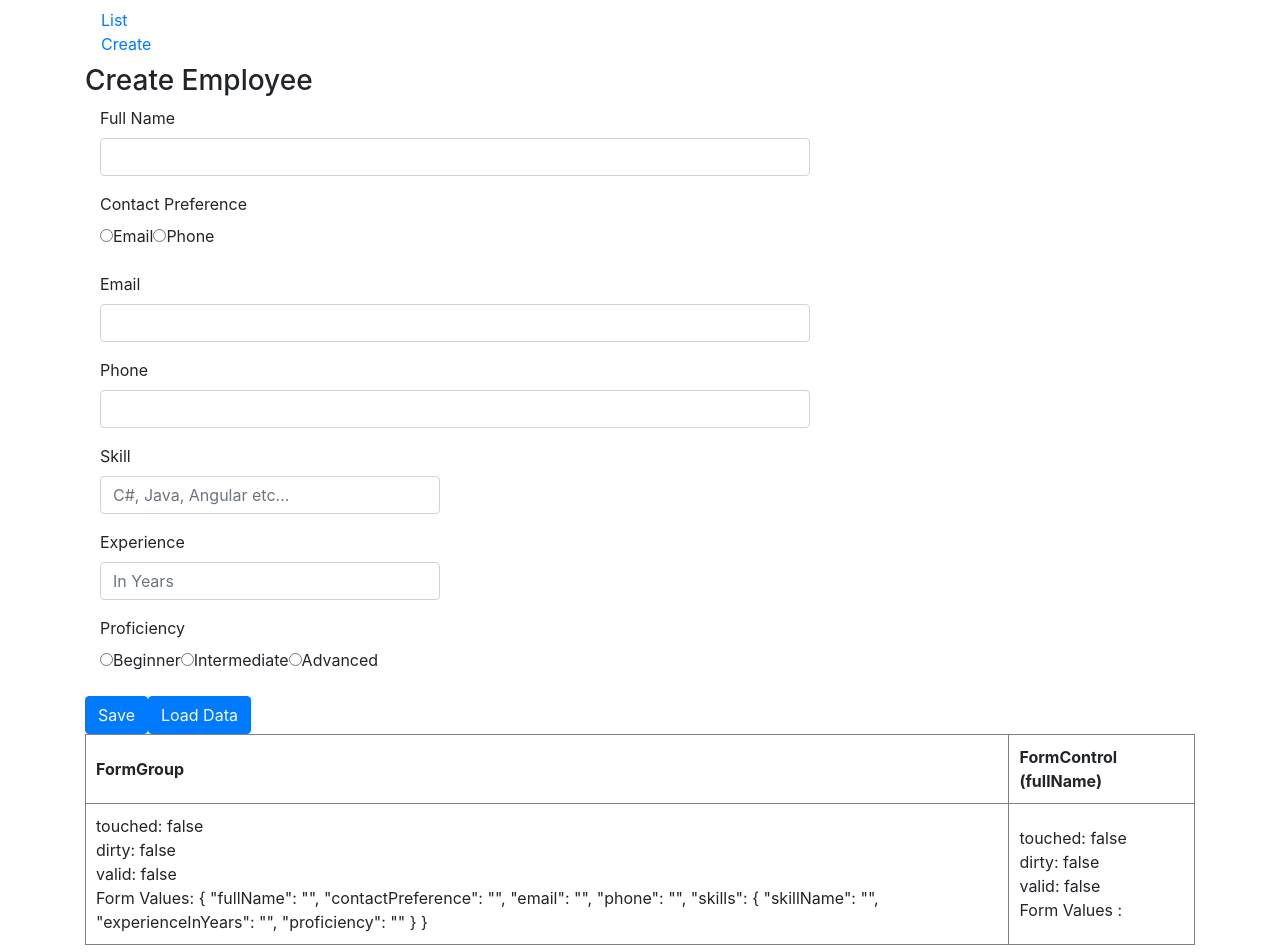
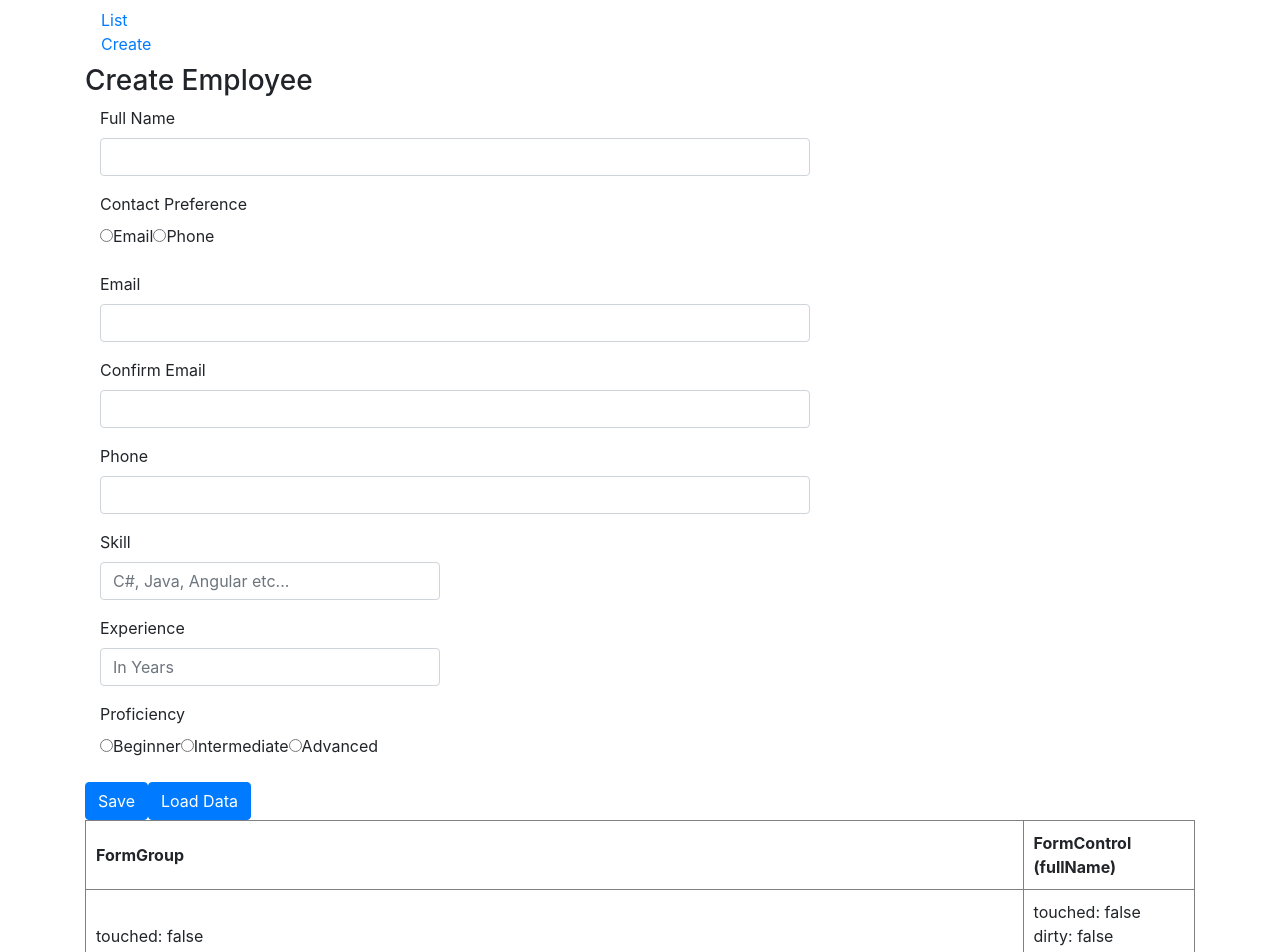
Before and after one commit to janeil/Angular6Project, an Angular app: page /create in a window 1280 px wide. Shown: the top 952 px of the page. Built offline with nearby package versions, Linux system fonts and the light colour scheme.

Commit message:
Video 19

```diff
--- a/src/app/employee/create-employee.component.html
+++ b/src/app/employee/create-employee.component.html
@@ -8,7 +8,8 @@
       <div class="form-group" [ngClass]="{'has-error' : formErrors.fullName}">
         <label class="col-sm-2 control-label" for="fullName">Full Name</label>
         <div class="col-sm-8">
-            <input id="fullName" type="text" class="form-control" formControlName="fullName" (blur) = "logValidationErrors()">
+          <input id="fullName" type="text" class="form-control" formControlName="fullName"
+            (blur)="logValidationErrors()">
           <span class="help-block" *ngIf="formErrors.fullName">
             {{formErrors.fullName}}
           </span>
@@ -32,20 +33,33 @@
               </div> -->
       </div>
 
+      <div formGroupName="emailGroup">
         <div class="form-group" [ngClass]="{'has-error' : formErrors.email}">
           <label class="col-sm-2 control-label" for="email">Email</label>
           <div class="col-sm-8">
-            <input id="email" type="text" class="form-control" formControlName="email" (blur) = "logValidationErrors()">
+            <input id="email" type="text" class="form-control" formControlName="email" (blur)="logValidationErrors()">
             <span class="help-block" *ngIf="formErrors.email">
               {{formErrors.email}}
             </span>
+          </div>
+        </div>
+        <div class="form-group" [ngClass]="{'has-error' : formErrors.confirmEmail || formErrors.emailGroup}">
+          <label class="col-sm-2 control-label" for="confirmEmail">Confirm Email</label>
+          <div class="col-sm-8">
+            <input id="confirmEmail" type="text" class="form-control" formControlName="confirmEmail"
+              (blur)="logValidationErrors()">
+            <span class="help-block" *ngIf="formErrors.confirmEmail || formErrors.emailGroup">
+              {{formErrors.confirmEmail ? formErrors.confirmEmail : formErrors.emailGroup}}
+
+            </span>
+          </div>
         </div>
       </div>
 
       <div class="form-group" [ngClass]="{'has-error' : formErrors.phone}">
         <label class="col-sm-2 control-label" for="phone">Phone</label>
         <div class="col-sm-8">
-            <input id="phone" type="text" class="form-control" formControlName="phone" (blur) = "logValidationErrors()">
+          <input id="phone" type="text" class="form-control" formControlName="phone" (blur)="logValidationErrors()">
           <span class="help-block" *ngIf="formErrors.phone">
             {{formErrors.phone}}
           </span>
@@ -73,9 +87,8 @@
               Experience
             </label>
             <div class="col-sm-4">
-                <input type="text" class="form-control" id="experienceInYears"
-                       formControlName="experienceInYears" placeholder="In Years"
-                      (blur)="logValidationErrors()">
+              <input type="text" class="form-control" id="experienceInYears" formControlName="experienceInYears"
+                placeholder="In Years" (blur)="logValidationErrors()">
               <span class="help-block" *ngIf="formErrors.experienceInYears">
                 {{formErrors.experienceInYears}}
               </span>
@@ -125,15 +138,17 @@
     <tr>
       <td style="padding:10px">
         touched: {{ employeeForm.touched}}
-        <br/> dirty: {{ employeeForm.dirty}}
-        <br/> valid: {{employeeForm.valid}}
-        <br/> Form Values: {{ employeeForm.value | json}}
+        <br /> dirty: {{ employeeForm.dirty}}
+        <br /> valid: {{employeeForm.valid}}
+        <br /> Form Values: {{ employeeForm.value | json}}
       </td>
       <td style="padding: 10px">
         touched: {{ employeeForm.get('fullName').touched}}
-        <br/> dirty: {{ employeeForm.get('fullName').dirty}}
-        <br/> valid: {{employeeForm.get('fullName').valid}}
-        <br/> Form Values : {{employeeForm.get('fullName').value}}
+        <br /> dirty: {{ employeeForm.get('fullName').dirty}}
+        <br /> valid: {{employeeForm.get('fullName').valid}}
+        <br /> Fullname Values : {{employeeForm.get('fullName').value}}
+        <br /> Email Value : {{employeeForm.controls.emailGroup.get('email').value}}
+        <br /> Confirm Email Value : {{employeeForm.controls.emailGroup.get('confirmEmail').value}}
       </td>
     </tr>
   </table>
--- a/src/app/employee/create-employee.component.ts
+++ b/src/app/employee/create-employee.component.ts
@@ -1,5 +1,5 @@
 import { Component, OnInit } from '@angular/core';
-import { FormGroup, FormControl, FormBuilder, Validators, AbstractControl } from '@angular/forms';
+import { FormGroup, FormControl, FormBuilder, Validators, AbstractControl, FormArray } from '@angular/forms';
 import { CustomValidators } from '../shared/custom.validators';
 //import { FormGroup, FormBuilder, Validators } from '@angular/forms';
 
@@ -22,6 +22,12 @@
       'required': 'Email is required.',
       'emailDomain': 'Email domain should be domain.com.'
     },
+    'confirmEmail': {
+      'required': 'Confirm Email is required.'
+    },
+    'emailGroup': {
+      'emailMismatch': 'Email does not match.'
+    },
     'phone': {
       'required': 'Phone is required.'
     },
@@ -40,6 +46,8 @@
   formErrors = {
     'fullName': '',
     'email': '',
+    'confirmEmail': '',
+    'emailGroup': '',
     'phone': '',
     'skillName': '',
     'experienceInYears': '',
@@ -52,7 +60,10 @@
     this.employeeForm = this.fb.group({
       fullName: ['', [Validators.required, Validators.minLength(2), Validators.maxLength(10)]],
       contactPreference: [''],
-      email: [''],
+      emailGroup: this.fb.group({
+        email: [''],
+        confirmEmail: [''],
+    },{validator: matchEmail}),
       phone: [''],
       skills: this.fb.group({
         skillName: ['', Validators.required],
@@ -73,18 +84,27 @@
 
   //Contact Preference
   onContactPreferenceChange(selectedValue: string) {
-    const emailFormControl = this.employeeForm.get('email');
+    const emailFormControl = this.employeeForm.controls.emailGroup.get('email');
+    const confirmEmail = this.employeeForm.controls.emailGroup.get('confirmEmail');
     const phoneFormControl = this.employeeForm.get('phone');
+    const emailGroup = this.employeeForm.get('emailGroup');
+    const phone = this.employeeForm.get('phone');
 
     if (selectedValue == 'email') {
       emailFormControl.setValidators([Validators.required, CustomValidators.emailDomain('domain.com')]);
+      confirmEmail.setValidators(Validators.required);
+      // emailGroup.enable();
+      // phone.disable();
     } else {
       emailFormControl.clearValidators();
     }
     emailFormControl.updateValueAndValidity();
 
     if (selectedValue == 'phone') {
+      emailFormControl.setValidators(CustomValidators.emailDomain('domain.com'));
       phoneFormControl.setValidators(Validators.required);
+      // emailGroup.disable();
+      // phone.enable();
     } else {
       phoneFormControl.clearValidators();
     }
@@ -94,14 +114,7 @@
   logValidationErrors(group: FormGroup = this.employeeForm): void {
     Object.keys(group.controls).forEach((key: string) => {
       const abstractControl = group.get(key);
-      if (abstractControl instanceof FormGroup) {
-        //abstractControl.disable();
-
-        //Recursively call the method to loop through nested formgroups
-        this.logValidationErrors(abstractControl);
-      } else {
-
-        this.formErrors[key] = '';
+      this.formErrors[key] = '';
         if (abstractControl && !abstractControl.valid && (abstractControl.touched || abstractControl.dirty)) {
           const messages = this.validationMessages[key];
 
@@ -111,15 +124,52 @@
             }
           }
         }
+      if (abstractControl instanceof FormGroup) {
+        //abstractControl.disable();
 
+        //Recursively call the method to loop through nested formgroups
+        this.logValidationErrors(abstractControl);
       }
     });
   }
 
 
   onLoadDataClick(): void {
+    const formArray = new FormArray([
+      new FormControl('John', Validators.required),
+      new FormGroup({
+        country: new FormControl('', Validators.required)
+      }),
+      new FormArray([])
+    ]);
 
-  }
+    const formArray1 = this.fb.array([
+      new FormControl('John', Validators.required),
+      new FormControl('IT', Validators.required),
+      new FormControl('', Validators.required)
+    ]);
+
+    const formGroup = this.fb.group([
+      new FormControl('John', Validators.required),
+      new FormControl('IT', Validators.required),
+      new FormControl('', Validators.required)
+    ]);
+    // formArray1.push(new FormControl('Mark', Validators.required));
+    console.log(formArray1);
+    console.log(formGroup);
+    // console.log(formArray.length);
+    // for (const control of formArray.controls){
+    //   if (control instanceof FormControl){
+    //     console.log('Control is FormControl');
+    //   }
+    //   if (control instanceof FormArray){
+    //     console.log('Control is FormArray');
+    //   }
+    //   if (control instanceof FormGroup){
+    //     console.log('Control is FormGroup');
+    //   }
+    }
+
 
 
 
@@ -132,3 +182,14 @@
   }
 
 }
+
+function matchEmail(group: AbstractControl): { [key: string]: any} | null {
+  const emailControl = group.get('email');
+  const confirmEmailControl = group.get('confirmEmail');
+
+  if(emailControl.value === confirmEmailControl.value || confirmEmailControl.pristine){
+    return null;
+  }else{
+    return { 'emailMismatch': true };
+  }
+}
```
Also changed, not shown: src/app/shared/custom.validators.ts (line endings or trailing spaces). Lines whose indentation alone changed are shown as unchanged.
